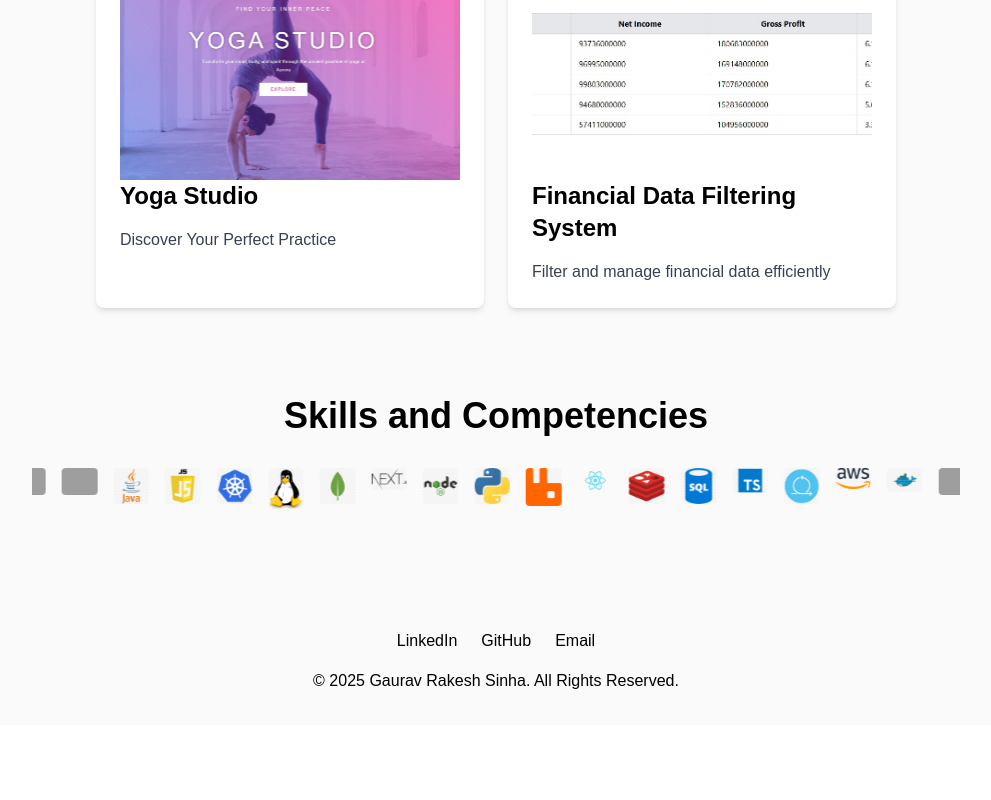
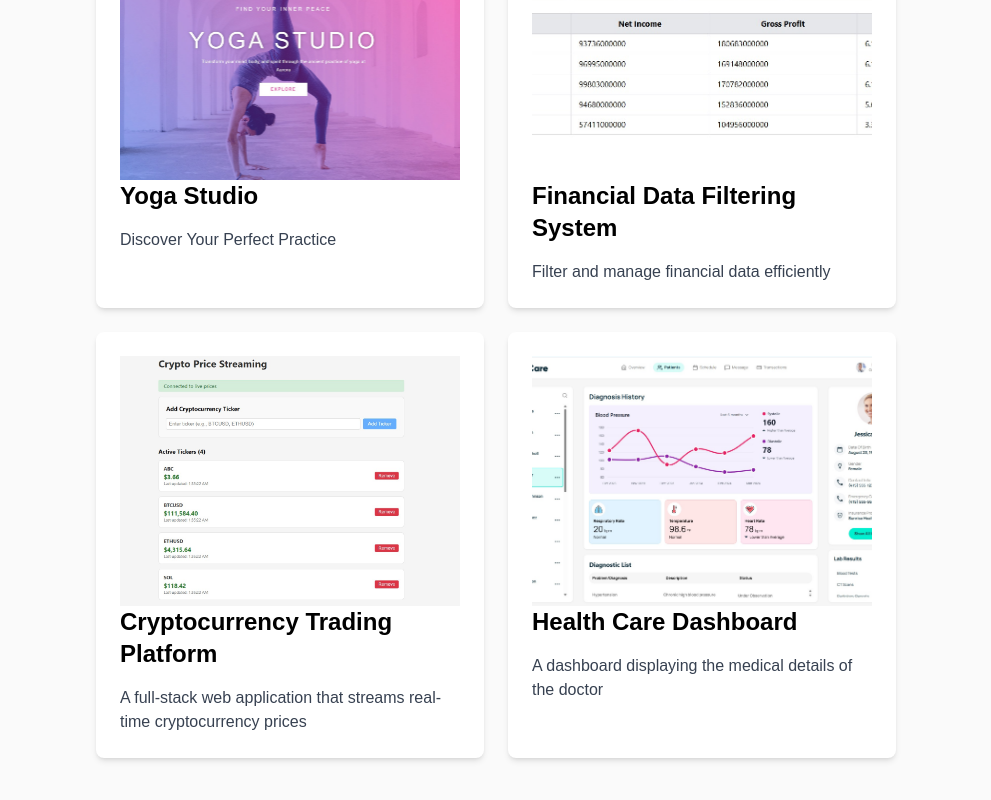
Before and after one commit to sinha-gaurav-7/portfolioWebsite, a Next.js app: page / in a window 1280 px wide. Shown: the part 1952-2752 px from the top of the page, without its empty margins (144-1135 px from the left). Before the commit the page ends 2677 px from the top, so only its background shows below. Built offline with nearby package versions, Linux system fonts and the light colour scheme; grey boxes are pictures that could not be loaded.

Commit message:
Added new projects

```diff
--- a/src/pages/landing/index.js
+++ b/src/pages/landing/index.js
@@ -61,6 +61,19 @@ const Index = () => {
         description: "Filter and manage financial data efficiently",
         image: "/data-filtering.jpg",
         link: "https://financial-data-filtering-app-ruby.vercel.app/",
+      },
+      {
+        title: "Cryptocurrency Trading Platform",
+        description:
+          "A full-stack web application that streams real-time cryptocurrency prices",
+        image: "/crypto-streaming-app.jpg",
+        link: "https://github.com/sinha-gaurav-7/crypto-currency-trading-platform.git",
+      },
+      {
+        title: "Health Care Dashboard",
+        description: "A dashboard displaying the medical details of the doctor",
+        image: "/health-dashboard-image.jpg",
+        link: "https://github.com/sinha-gaurav-7/health-dashboard.git",
       },
     ],
   };
```
Also changed, not shown: public/crypto-streaming-app.jpg (added), public/health-dashboard-image.jpg (added).
